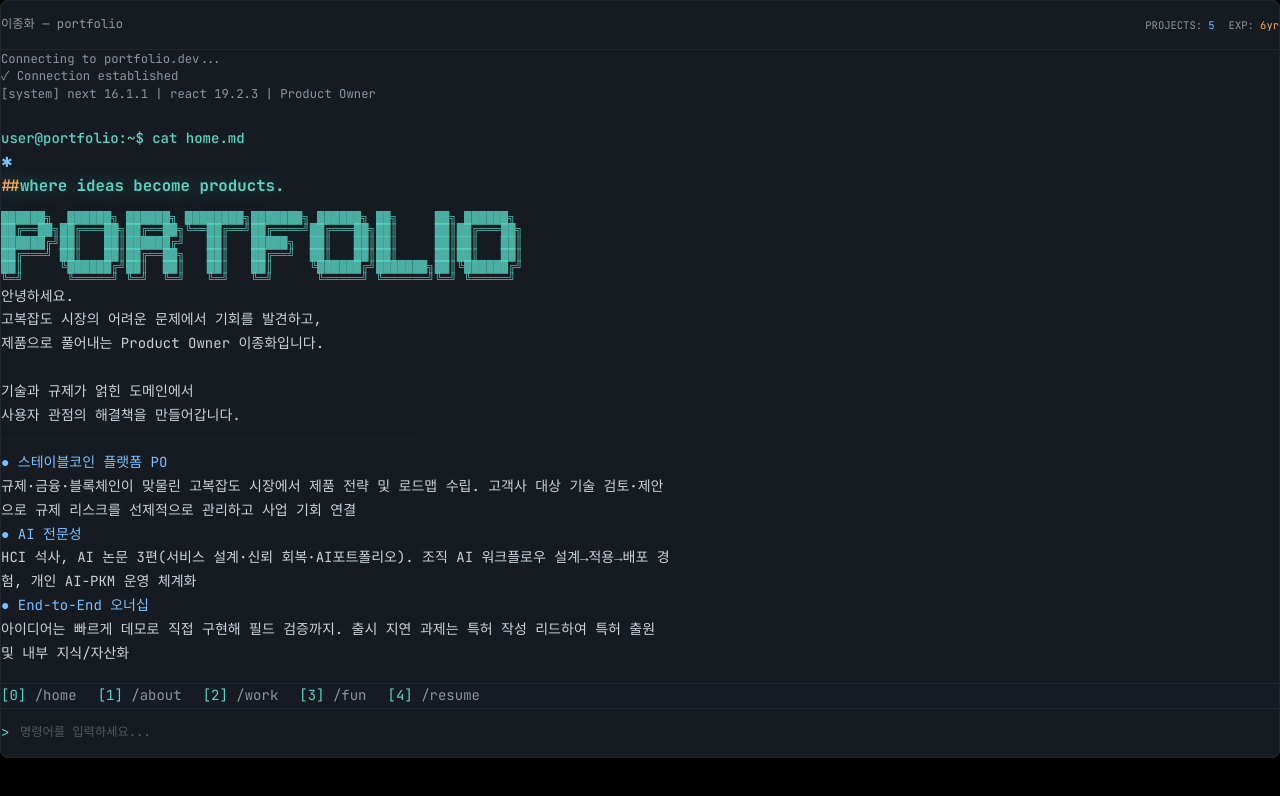
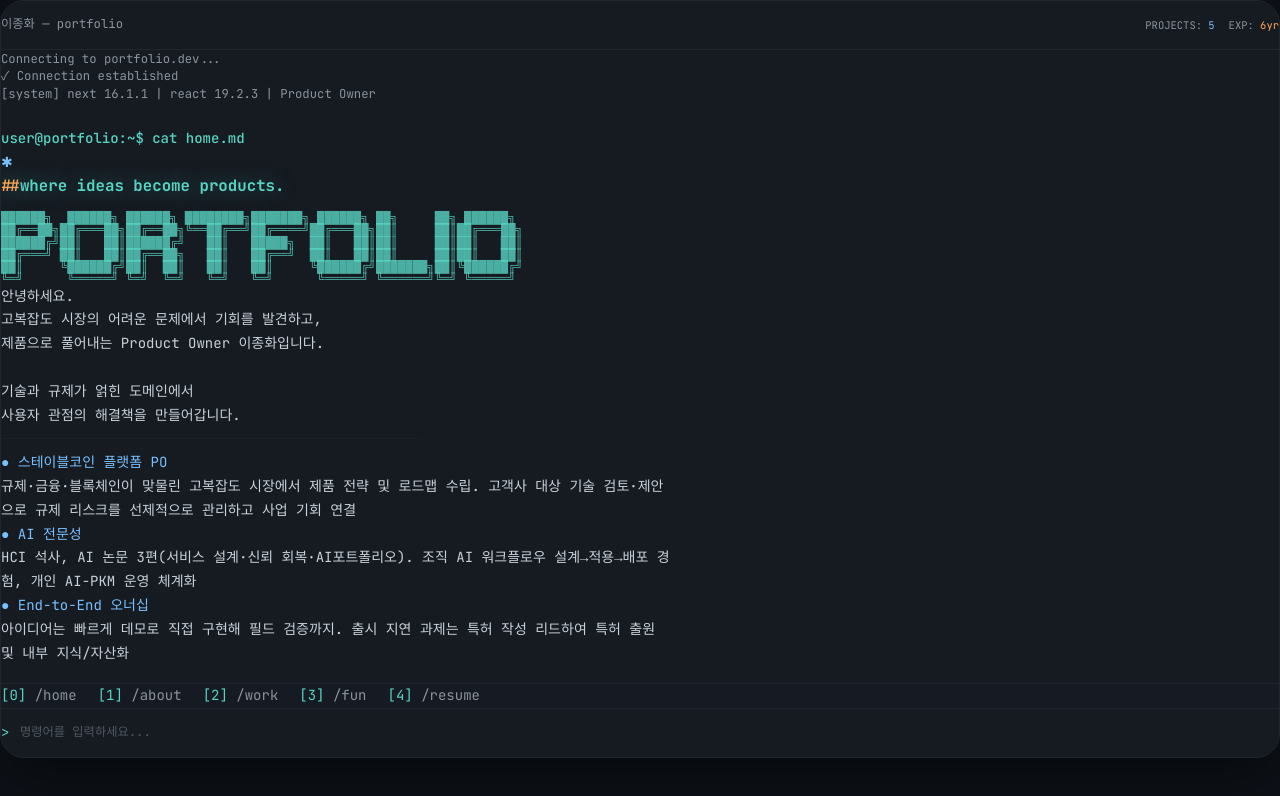
Before and after one commit to DinN0000/example_02, a Next.js app: page / in a window 1280 px wide. Shown: the top 796 px of the page. Built offline with nearby package versions, Linux system fonts and the light colour scheme.

Commit message:
Increase border radius to 24px and padding to show rounded corners better

```diff
--- a/src/components/Terminal.tsx
+++ b/src/components/Terminal.tsx
@@ -589,9 +589,9 @@ export default function Terminal() {
   };
 
   return (
-    <div className="h-screen w-screen bg-black font-mono p-6">
+    <div className="h-screen w-screen bg-background font-mono p-6">
       {/* 카드 컨테이너 */}
-      <div className="w-full h-[calc(100vh-3rem)] bg-card rounded-lg border border-border overflow-hidden flex flex-col">
+      <div className="w-full h-[calc(100vh-3rem)] bg-card rounded-[24px] border border-border shadow-2xl shadow-black/50 overflow-hidden flex flex-col">
 
         {/* 헤더 */}
         <header className="h-14 shrink-0 bg-card border-b border-border px-6 flex items-center justify-between">
```
